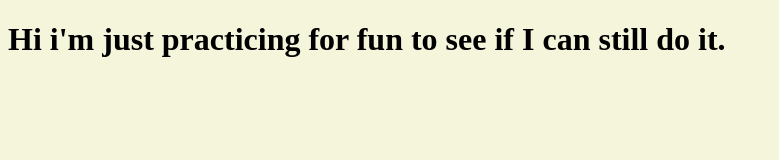
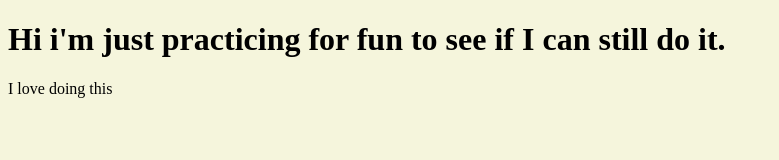
Before and after one commit to EliseF15/trying, a plain HTML site: page index.html in a window 1280 px wide. Shown: the whole page, without its empty margins (0-779 px from the left). Drawn offline with Linux system fonts and the light colour scheme.

Commit message:
paragraafje

```diff
--- a/index.html
+++ b/index.html
@@ -7,5 +7,6 @@
 
 <body>
     <h1>Hi i'm just practicing for fun to see if I can still do it.</h1>
+    <p>I love doing this</p>
 </body>
 </html>
```
